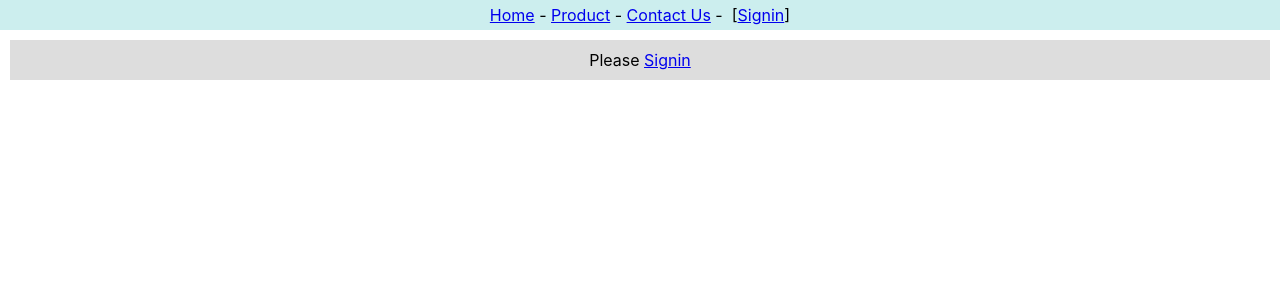
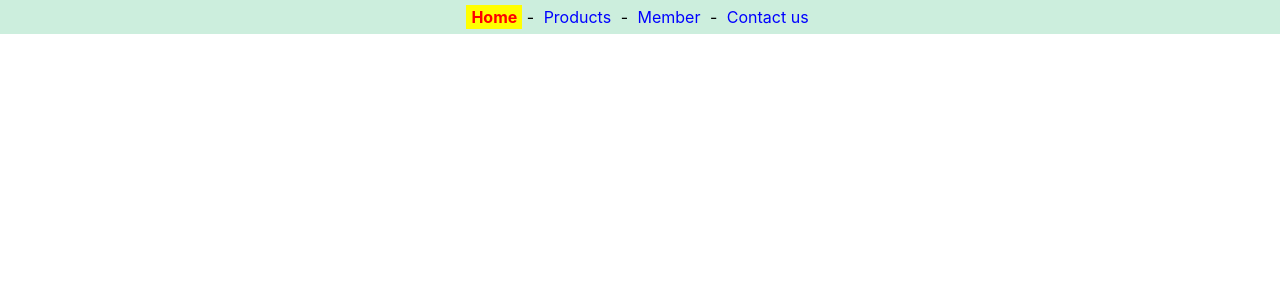
Before and after one commit to ChakkaphatChanamee/app1, a React (Create React App) app: page / in a window 1280 px wide. Shown: the top 300 px of the page. Built offline with nearby package versions, Linux system fonts and the light colour scheme.

Commit message:
Router and NavLink
Creating menus with the Link

```diff
--- a/package.json
+++ b/package.json
@@ -9,6 +9,7 @@
     "@testing-library/user-event": "^13.5.0",
     "react": "^19.2.3",
     "react-dom": "^19.2.3",
+    "react-router-dom": "^7.13.0",
     "react-scripts": "5.0.1",
     "web-vitals": "^2.1.4"
   },
--- a/src/App.js
+++ b/src/App.js
@@ -1,16 +1,8 @@
-import React from "react";
-import { userContext } from "./context";
-import Header2 from './context-header2'
-import Content2 from "./context-content2";
+import Router2 from "./router2";
 
 
-export default function App(){
-  let [user,setUser] = React.useState('')
+function App() {
+  return <Router2/>
+}
 
-  return (
-    <userContext.Provider value={[user,setUser]}>
-      <Header2/>
-      <Content2/>
-    </userContext.Provider>
-  )
-}
+export default App;
--- /dev/null
+++ b/src/navlink.css
@@ -0,0 +1,16 @@
+.nav {
+    background-color: #ced;
+    padding: 7px;
+    text-align: center;
+    }
+.menu {
+    color: blue;
+    text-decoration: none;
+    padding: 2px 5px;
+}
+.active_menu {
+    color: red;
+    background-color: yellow;
+    text-decoration: none;
+    padding: 2px 5px;
+}
--- /dev/null
+++ b/src/router2.js
@@ -0,0 +1,27 @@
+import React from "react";
+import { BrowserRouter, NavLink } from "react-router-dom";
+import "./navlink.css";
+
+export default function Router2() {
+  return (
+    <BrowserRouter>
+      <nav className="nav">
+        <NavLink to="/" className={({ isActive }) =>
+            isActive ? "active_menu" : "menu"}
+          style={({ isActive }) => ({
+            fontWeight: isActive ? "bold" : ""
+          })}
+        >Home</NavLink> -&nbsp;
+        <NavLink to="/product"className={({ isActive }) =>
+            isActive ? "active_menu" : "menu"}
+        >Products</NavLink> -&nbsp;
+        <NavLink to="/member"className={({ isActive }) =>
+            isActive ? "active_menu" : "menu"}
+        >Member</NavLink> -&nbsp;
+        <NavLink to="/contact" className={({ isActive }) =>
+            isActive ? "active_menu" : "menu"}
+        >Contact us</NavLink>
+      </nav>
+    </BrowserRouter>
+  );
+}
```
Also changed, not shown: 1 other file (tests, documents, lock files or other folders).
